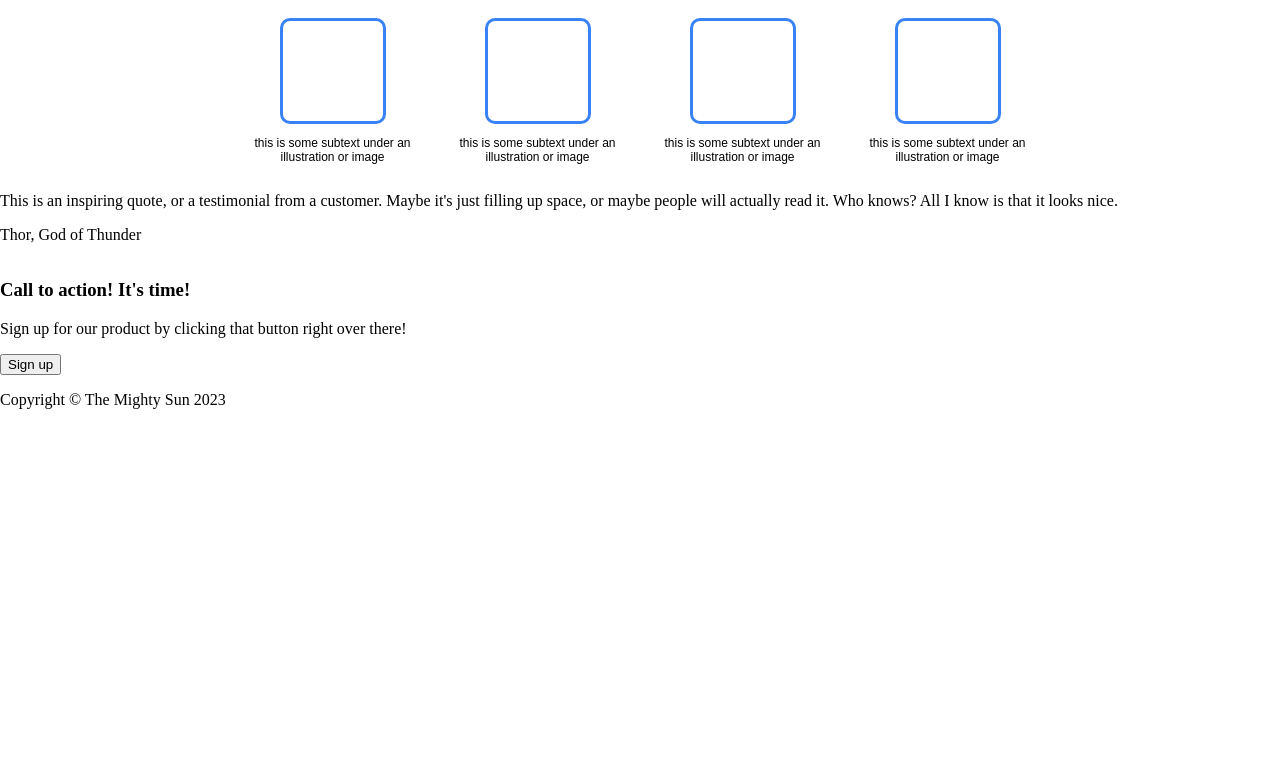
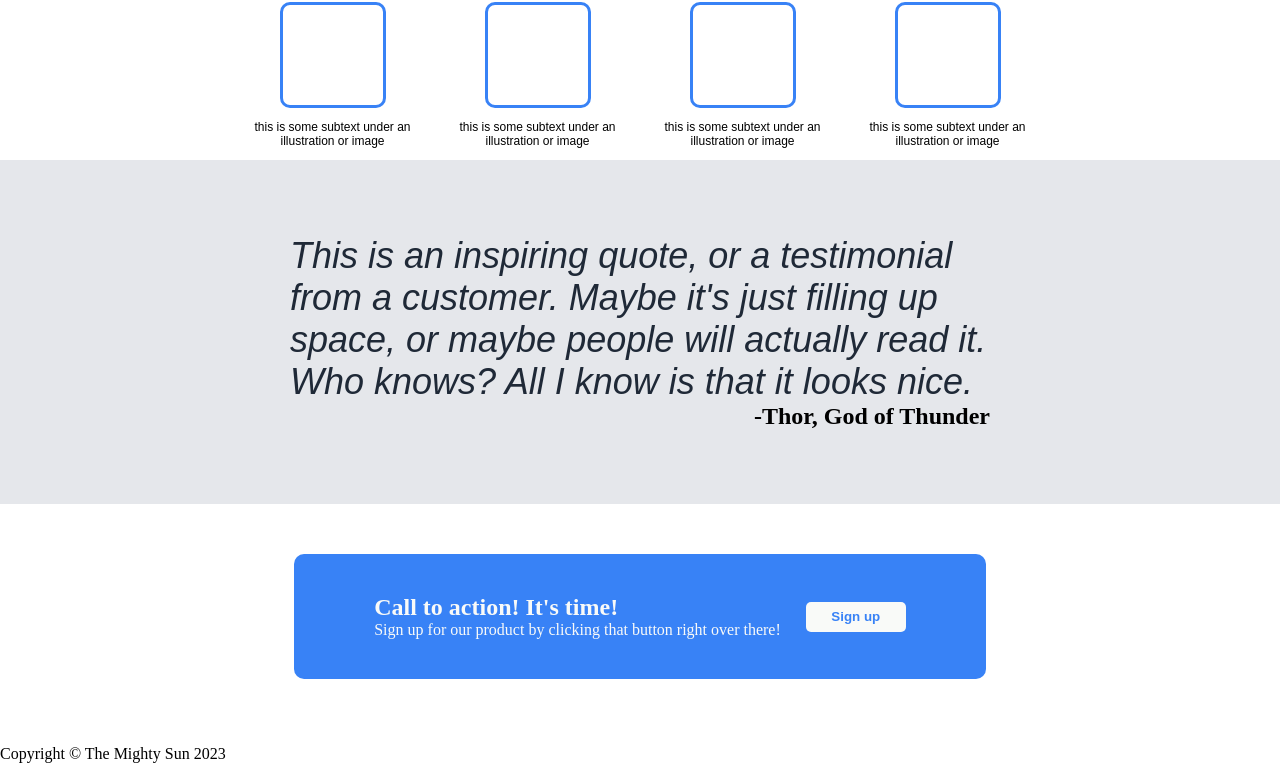
Before and after one commit to StrangelySafeNova/odin_landing_page, a plain HTML site: page index.html in a window 1280 px wide. Shown: the part 466-1245 px from the top of the page. Before the commit the page ends 891 px from the top, so only its background shows below. Drawn offline with Linux system fonts and the light colour scheme; a web font is replaced by a local one.

Commit message:
Add style for section 3 and section 4

```diff
--- a/css/style.css
+++ b/css/style.css
@@ -69,7 +69,7 @@ a {
     max-width: 700px;
 }
 
-.section1-left button {
+button {
     border-radius: 5px;
     background-color: #3882F6;
     color: #F9FAF8;
@@ -94,7 +94,7 @@ a {
 }
 
 .section2 h1 {
-    font-size: 36px;
+    font-size: 30px;
     font-weight: extra-bold;
     color: #1F2937;
 }
@@ -122,3 +122,71 @@ a {
     text-align: center;
     max-width: 200px;
 }
+
+/* Section 3 */
+
+.section3 {
+    background-color: #E5E7EB;
+}
+
+.quote {
+    max-width: 700px;
+    margin: 50px auto 50px;
+    display: flex;
+    flex-direction: column;
+}
+
+.quote .quote-text {
+    font-family: 'Muli', sans-serif;
+    font-size: 36px;
+    font-style: italic;
+    font-weight: lighter;
+    color: #1F2937;
+    margin: 25px auto 0;
+}
+
+.quote p {
+    margin-left: auto;
+    margin-top: 0;
+    font-size: 24px;
+    font-weight: 700;
+}
+
+/* Section 4 */
+
+.section4 {
+    padding: 50px;
+    display: flex;
+    justify-content: center;
+    align-items: center;
+}
+
+.ad {
+    border-radius: 10px;
+    background-color: #3882F6;
+    color: #F9FAF8;
+    padding: 40px 80px;
+    max-width: fit-content;
+    display: flex;
+    justify-content: space-between;
+    align-items: center;
+    gap: 25px;
+}
+
+.ad-left h3 {
+    font-size: 24px;
+    margin: 0;
+}
+
+.ad-left p {
+    margin: 0;
+}
+
+.ad button {
+    background-color: #F9FAF8;
+    color: #3882F6;
+}
+
+/* Add limit width for placeholder image (section 1)
+Add margin between setion 2 and section 3
+Make blue boxes bigger */
--- a/index.html
+++ b/index.html
@@ -4,6 +4,7 @@
         <meta charset="utf-8">
         <title>LANDING PAAAAGE!</title>
         <link rel="stylesheet" href="./css/style.css">
+        <link href="https://fonts.googleapis.com/css?family=Muli:200,300,400,600,700,800,900" rel="stylesheet">
     </head>
     <body>
         <div class="header">
@@ -44,13 +45,17 @@
             </div>
         </div>
         <div class="section3">
-            <p>This is an inspiring quote, or a testimonial from a customer. Maybe it's just filling up space, or maybe people will actually read it. Who knows? All I know is that it looks nice.</p>
-            <p>Thor, God of Thunder</p>
+            <div class="quote">
+                <div class="quote-text">This is an inspiring quote, or a testimonial from a customer. Maybe it's just filling up space, or maybe people will actually read it. Who knows? All I know is that it looks nice.</div>
+                <p>-Thor, God of Thunder</p>
+            </div>
         </div>
         <div class="section4">
-            <div class="blue-pop-up">
-                <h3>Call to action! It's time!</h3>
-                <p>Sign up for our product by clicking that button right over there!</p>
+            <div class="ad">
+                <div class="ad-left">
+                    <h3>Call to action! It's time!</h3>
+                    <p>Sign up for our product by clicking that button right over there!</p>
+                </div>
                 <button>Sign up</button>
             </div>
         </div>
```
